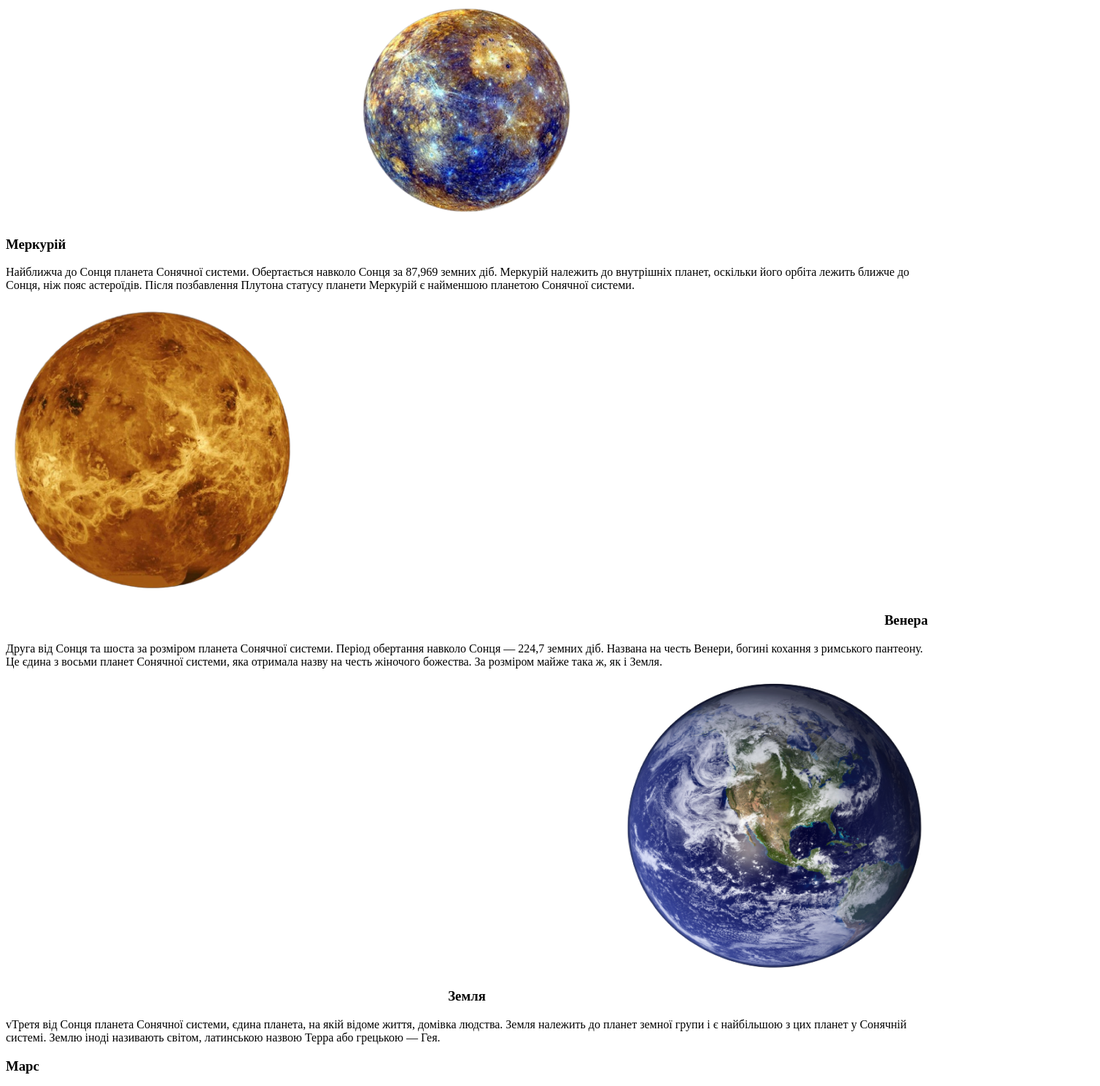
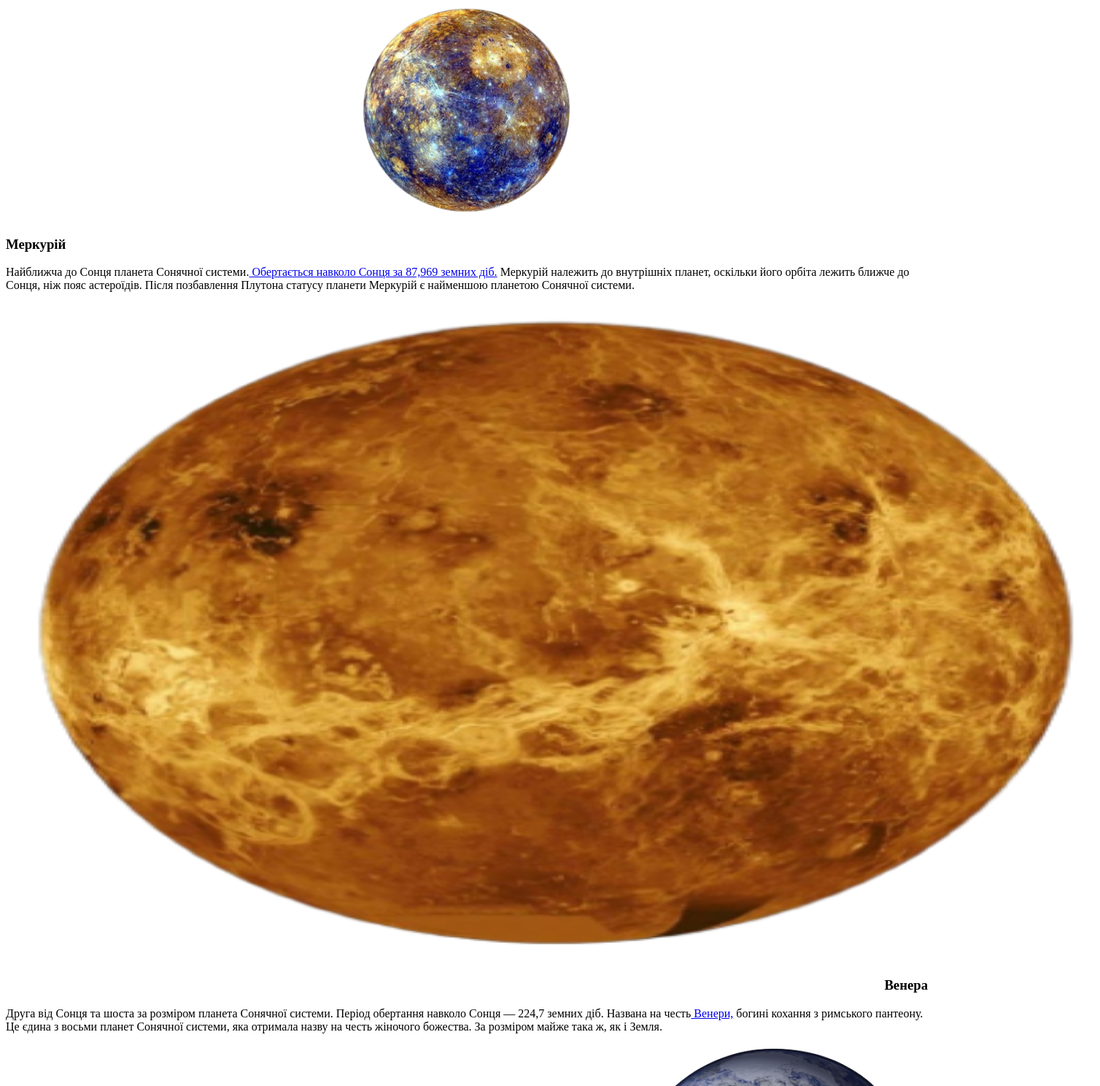
Before and after one commit to alex1606-alt/itacadem, a plain HTML site: page 03/planet.html in a window 1280 px wide. Shown: the part 79-1567 px from the top of the page at 73% size, 1508 px wide, since content can reach past the window. Drawn offline with Linux system fonts and the light colour scheme.

Commit message:
finita la comedia

```diff
--- a/03/planet.css
+++ b/03/planet.css
@@ -12,7 +12,12 @@ h3.center{
 }
 .img-left{
     text-align: left;
+
 }
 .img-right{
     text-align: right;
 }
+.cid{
+    width: 1500px;
+    height: 900px;
+}
--- a/03/planet.html
+++ b/03/planet.html
@@ -10,23 +10,34 @@
     <h1>планети сонячної системи</h1>
 
     <div class="img-center"><img src="img/меркурій@2x.png" alt=""></div>
+     <h3>Меркурій</h3>
+    <p>
+        Найближча до Сонця планета Сонячної системи.<a href="https://ru.wikipedia.org/wiki"> Обертається навколо Сонця за 87,969 земних діб.</a> Меркурій належить до внутрішніх планет, оскільки його орбіта лежить ближче до Сонця, ніж пояс астероїдів. Після позбавлення Плутона статусу планети Меркурій є найменшою планетою Сонячної системи.
+    </p>
 
-    <h3>Меркурій</h3>
-    <p>
-        Найближча до Сонця планета Сонячної системи. Обертається навколо Сонця за 87,969 земних діб. Меркурій належить до внутрішніх планет, оскільки його орбіта лежить ближче до Сонця, ніж пояс астероїдів. Після позбавлення Плутона статусу планети Меркурій є найменшою планетою Сонячної системи.
-    </p>
-    <div class="img-left"><img src="img/венера.png" alt=""></div>
+    <div class="img-left"><img class="cid" src="img/венера.png" alt=""></div>
     <h3 class="right">Венера</h3>
-    <p>Друга від Сонця та шоста за розміром планета Сонячної системи. Період обертання навколо Сонця — 224,7 земних діб. Названа на честь Венери, богині кохання з римського пантеону. Це єдина з восьми планет Сонячної системи, яка отримала назву на честь жіночого божества. За розміром майже така ж, як і Земля.</p>
+    <p>Друга від Сонця та шоста за розміром планета Сонячної системи. Період обертання навколо Сонця — 224,7 земних діб. Названа на честь<a href="https://ru.wikipedia.org/wiki"> Венери,</a> богині кохання з римського пантеону. Це єдина з восьми планет Сонячної системи, яка отримала назву на честь жіночого божества. За розміром майже така ж, як і Земля.</p>
+
     <div class="img-right"><img src="img/земля.png" alt=""></div>
     <h3 class="center">Земля</h3>
-    <p>vТретя від Сонця планета Сонячної системи, єдина планета, на якій відоме життя, домівка людства. Земля належить до планет земної групи і є найбільшою з цих планет у Сонячній системі. Землю іноді називають світом, латинською назвою Терра або грецькою — Гея.</p>
+    <до>vТретя від Сонця планета Сонячної системи, єдина планета, на якій відоме життя, домівка людства.<a href="https://ru.wikipedia.org/wiki"> Земля належить </a>до планет земної групи і є найбільшою з цих планет у Сонячній системі. Землю іноді називають світом, латинською назвою Терра або грецькою — Гея.</p>
 
-    <h3>Марс</h3>
+<div class="img-center"><img src="img/марс.png" alt=""></div>
+<h3>Марс</h3>
     <p>Четверта планета Сонячної системи за відстанню від Сонця та сьома за розміром і масою. Названа на честь Марса — давньоримського бога війни. Іноді Марс називають «червоною планетою» через червонуватий колір поверхні.</p>
+
+    <div class="img-center"><img src="img/юпітер.png" alt=""></div>
+    <h3 class="center">Юпітер</h3>
     <p>П'ята від Сонця та найбільша планета Сонячної системи. Відстань Юпітера від Сонця змінюється в межах від 4,95 до 5,45 а. о. (740—814 млн км), середня відстань 5,203 а. о. (778 млн км). Разом із Сатурном, Ураном і Нептуном Юпітер класифікують як газового гіганта.</p>
+
+    <div class="img-center"><img src="img/сатурн.png" alt=""></div>
+    <h3 class="center">Сатурн</h3>
     <p>Шоста за віддаленістю від Сонця та друга за розмірами планета Сонячної системи. Сатурн швидко обертається навколо своєї осі (з періодом — 10,23 години), складається переважно з рідкого водню і гелію, має товстий шар атмосфери. Навколо Сонця Сатурн обертається за 29,46 земних років на середній відстані 1427 млн км. Екваторіальний діаметр верхньої межі хмар — 120 536 км, а полярний — на кілька сотень кілометрів менший.</p>
-    <p>Сьома від Сонця велика планета Сонячної системи, що належить до планет-гігантів. Діаметр Урана в 4 рази, а його маса — в 14,5 раза більші за земні, що робить його третьою за діаметром і четвертою за масою планетою Сонячної системи.</p>
+
+    <div class="img-left"><img src="img/уран.png" alt=""></div>
+    <h3 class="right">Уран</h3>
+     <p>Сьома від Сонця велика планета Сонячної системи, що належить до планет-гігантів. Діаметр Урана в 4 рази, а його маса — в 14,5 раза більші за земні, що робить його третьою за діаметром і четвертою за масою планетою Сонячної системи.</p>
 </body>
 
 
```
